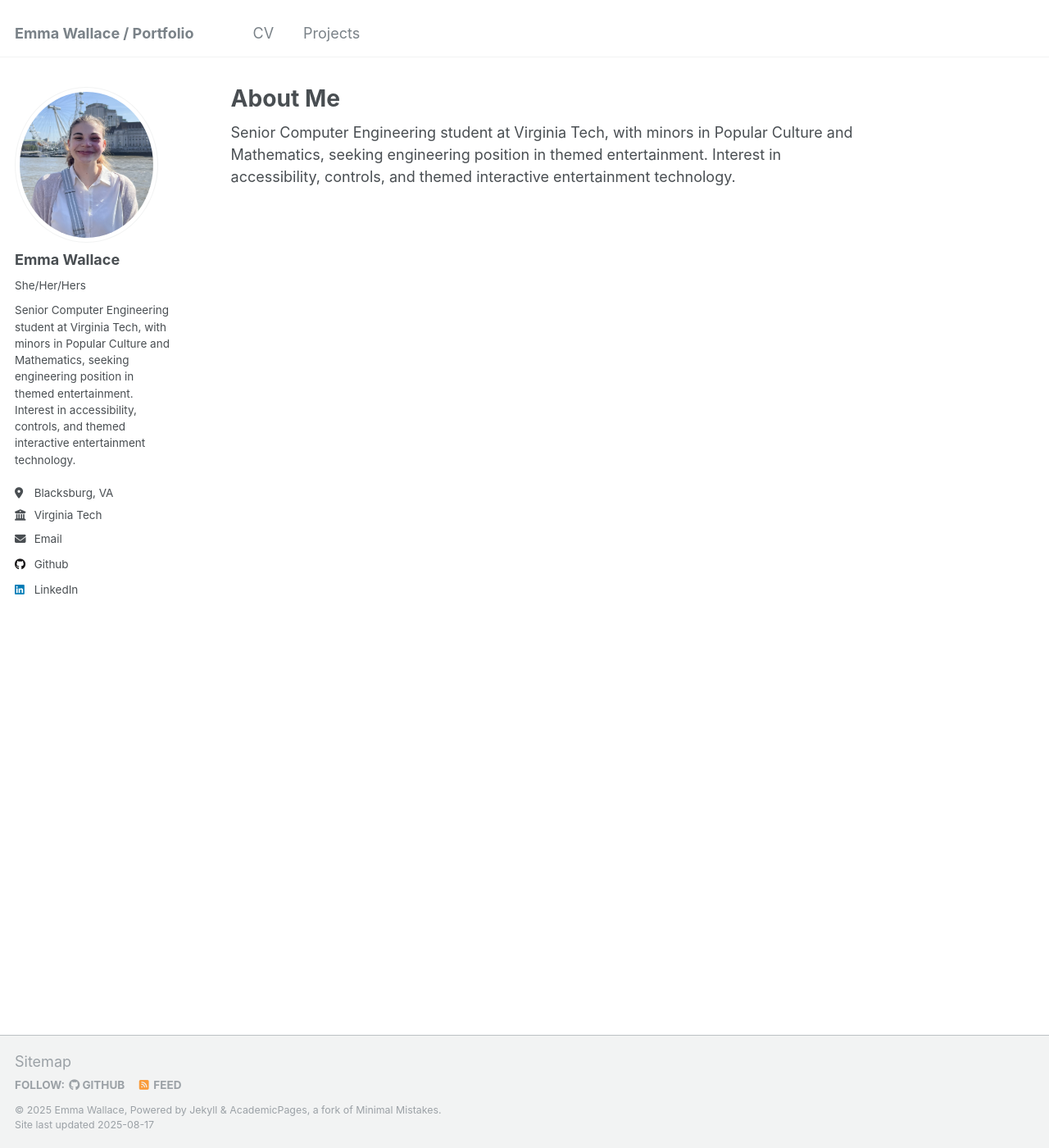
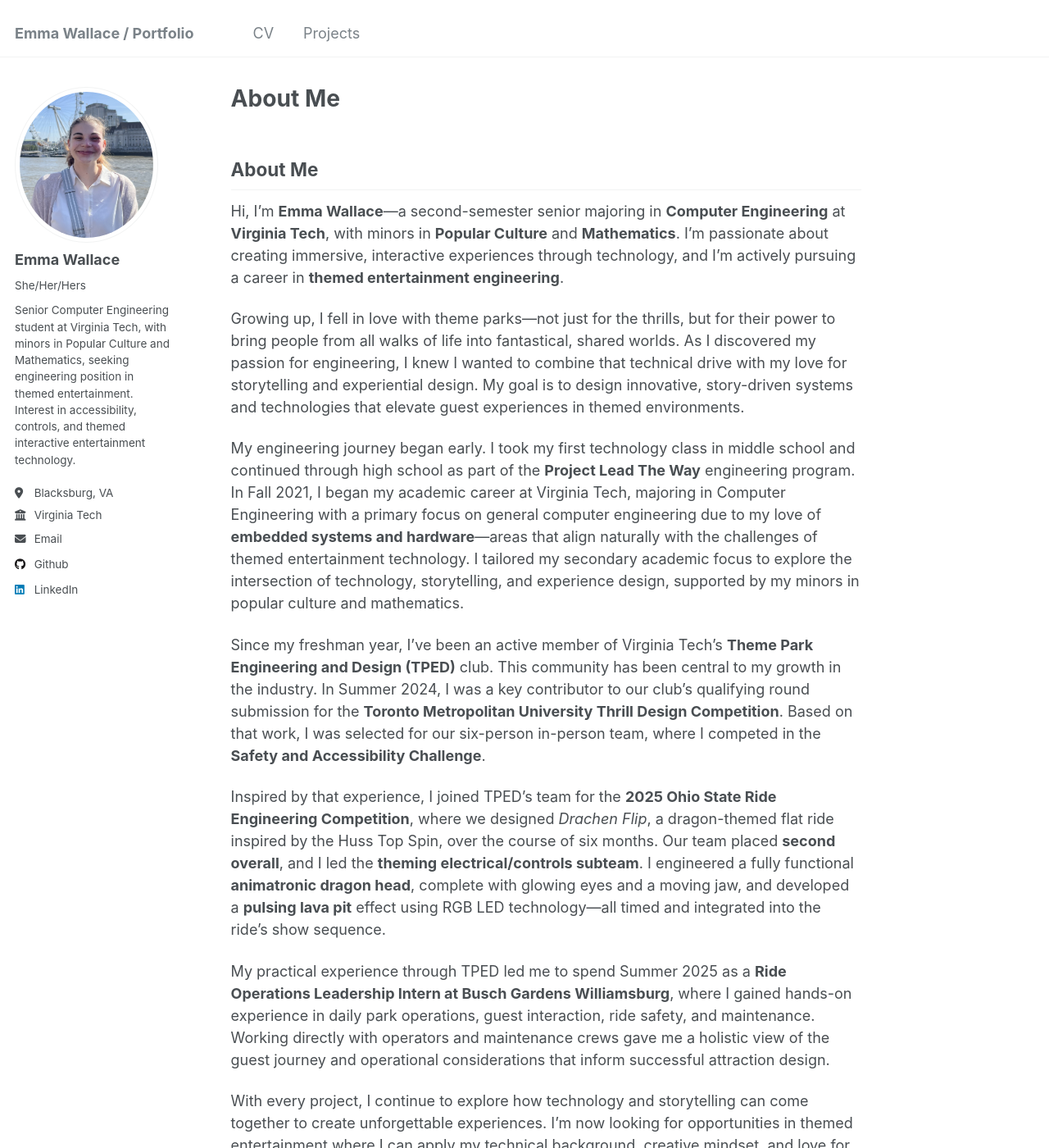
Before and after one commit to ewallace21/ewallace21.github.io, a Jekyll site: the page built from _pages/about.md, in a window 1280 px wide and 1400 px high. Shown: the whole window at 82% size. Built offline with Jekyll 4.4.1, drawn with Linux system fonts in a browser that asks for light colours; some of the changed text lies outside the part shown.

Commit message:
Update about.md

```diff
--- a/_pages/about.md
+++ b/_pages/about.md
@@ -6,5 +6,18 @@ redirect_from:
   - /about/
   - /about.html
 ---
+## About Me
 
-Senior Computer Engineering student at Virginia Tech, with minors in Popular Culture and Mathematics, seeking engineering position in themed entertainment. Interest in accessibility, controls, and themed interactive entertainment technology.
+Hi, I'm **Emma Wallace**—a second-semester senior majoring in **Computer Engineering** at **Virginia Tech**, with minors in **Popular Culture** and **Mathematics**. I'm passionate about creating immersive, interactive experiences through technology, and I’m actively pursuing a career in **themed entertainment engineering**.
+
+Growing up, I fell in love with theme parks—not just for the thrills, but for their power to bring people from all walks of life into fantastical, shared worlds. As I discovered my passion for engineering, I knew I wanted to combine that technical drive with my love for storytelling and experiential design. My goal is to design innovative, story-driven systems and technologies that elevate guest experiences in themed environments.
+
+My engineering journey began early. I took my first technology class in middle school and continued through high school as part of the **Project Lead The Way** engineering program. In Fall 2021, I began my academic career at Virginia Tech, majoring in Computer Engineering with a primary focus on general computer engineering due to my love of **embedded systems and hardware**—areas that align naturally with the challenges of themed entertainment technology. I tailored my secondary academic focus to explore the intersection of technology, storytelling, and experience design, supported by my minors in popular culture and mathematics.
+
+Since my freshman year, I've been an active member of Virginia Tech’s **Theme Park Engineering and Design (TPED)** club. This community has been central to my growth in the industry. In Summer 2024, I was a key contributor to our club’s qualifying round submission for the **Toronto Metropolitan University Thrill Design Competition**. Based on that work, I was selected for our six-person in-person team, where I competed in the **Safety and Accessibility Challenge**.
+
+Inspired by that experience, I joined TPED’s team for the **2025 Ohio State Ride Engineering Competition**, where we designed *Drachen Flip*, a dragon-themed flat ride inspired by the Huss Top Spin, over the course of six months. Our team placed **second overall**, and I led the **theming electrical/controls subteam**. I engineered a fully functional **animatronic dragon head**, complete with glowing eyes and a moving jaw, and developed a **pulsing lava pit** effect using RGB LED technology—all timed and integrated into the ride’s show sequence.
+
+My practical experience through TPED led me to spend Summer 2025 as a **Ride Operations Leadership Intern at Busch Gardens Williamsburg**, where I gained hands-on experience in daily park operations, guest interaction, ride safety, and maintenance. Working directly with operators and maintenance crews gave me a holistic view of the guest journey and operational considerations that inform successful attraction design.
+
+With every project, I continue to explore how technology and storytelling can come together to create unforgettable experiences. I’m now looking for opportunities in themed entertainment where I can apply my technical background, creative mindset, and love for immersive experiences to make magic real for guests around the world.
```
